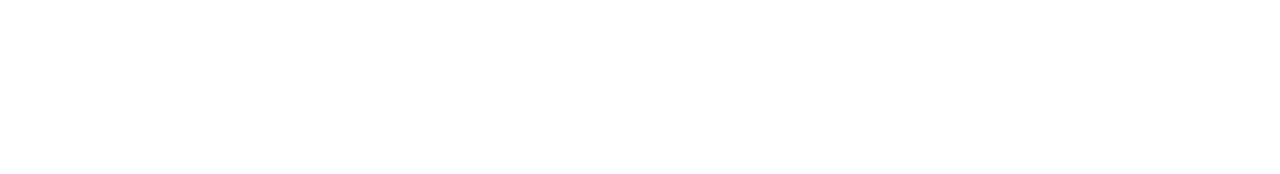
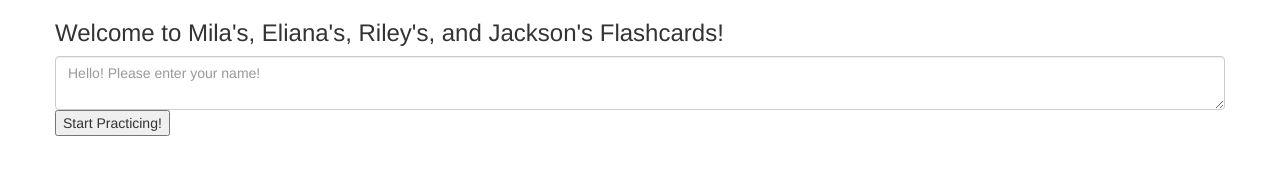
Before and after one commit to k-cormack/flashcards, a plain HTML site: page index.html in a window 1280 px wide. Drawn offline with nearby package versions, Linux system fonts and the light colour scheme.

Commit message:
Initial page setup

```diff
--- a/index.html
+++ b/index.html
@@ -1,14 +1,33 @@
 <!DOCTYPE html>
 <html lang="en">
+
 <head>
     <meta charset="UTF-8">
     <meta name="viewport" content="width=device-width, initial-scale=1.0">
     <meta http-equiv="X-UA-Compatible" content="ie=edge">
-    <title>Document</title>
+    <title>MERJ Flashcards!</title>
 </head>
 <link rel="stylesheet" href="https://maxcdn.bootstrapcdn.com/bootstrap/3.4.0/css/bootstrap.min.css">
+<link rel="stylesheet" href="/src/style.css" type="text/css">
 <script src="https://ajax.aspnetcdn.com/ajax/jQuery/jquery-3.4.1.js"></script>
+<script src="/src/index.js"></script>
+
 <body>
+    <div class="container">
+        <div class="row">
+            <div class="col-12">
+                <h3>Welcome to Mila's, Eliana's, Riley's, and Jackson's Flashcards!</h3>
+            </div>
+        </div>
+        <div class="row">
+            <div class="col-12">
+                <Textarea id="index-textArea" class="form-control" placeholder="Hello! Please enter your name!"></Textarea>
+            </div>
+            <div>
+                <button>Start Practicing!</button>
+            </div>
+        </div>
+    </div>
+</body>
 
-</body>
 </html>
```
Also changed, not shown: src/style.css (added).
